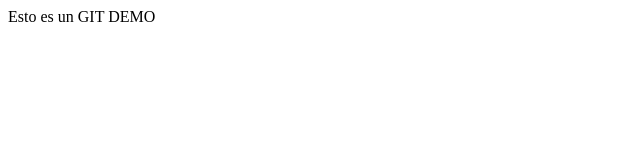
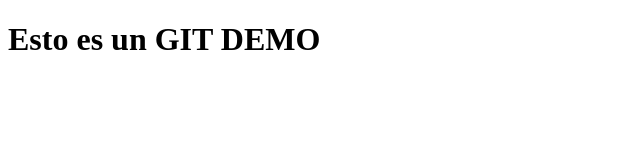
Before and after one commit to Sofiriquel1/prueba_GIT, a plain HTML site: page index.html in a window 1280 px wide. Shown: the whole page, without its empty margins (0-640 px from the left). Drawn offline with Linux system fonts and the light colour scheme; files that its build step writes are made by us from their sources.

Commit message:
actualice a lo ultimo que estaba

```diff
--- a/index.html
+++ b/index.html
@@ -8,6 +8,9 @@
     <link rel="stylesheet" href="estilos.css">
 </head>
 <body>
-    <header>Esto es un GIT DEMO</header>
+    <header>
+        <h1>Esto es un GIT DEMO </h1>
+    </header>
+
 </body>
 </html>
```
